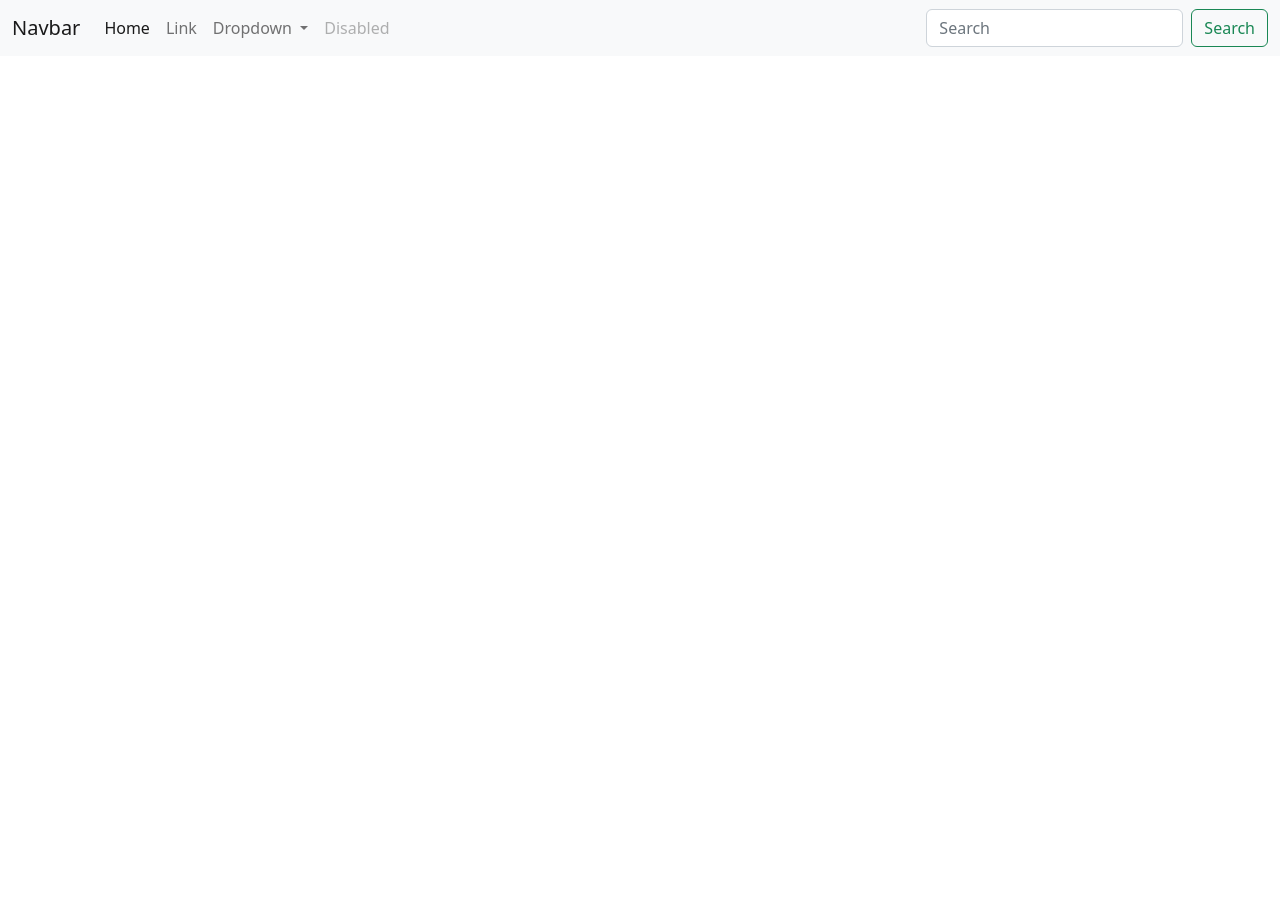
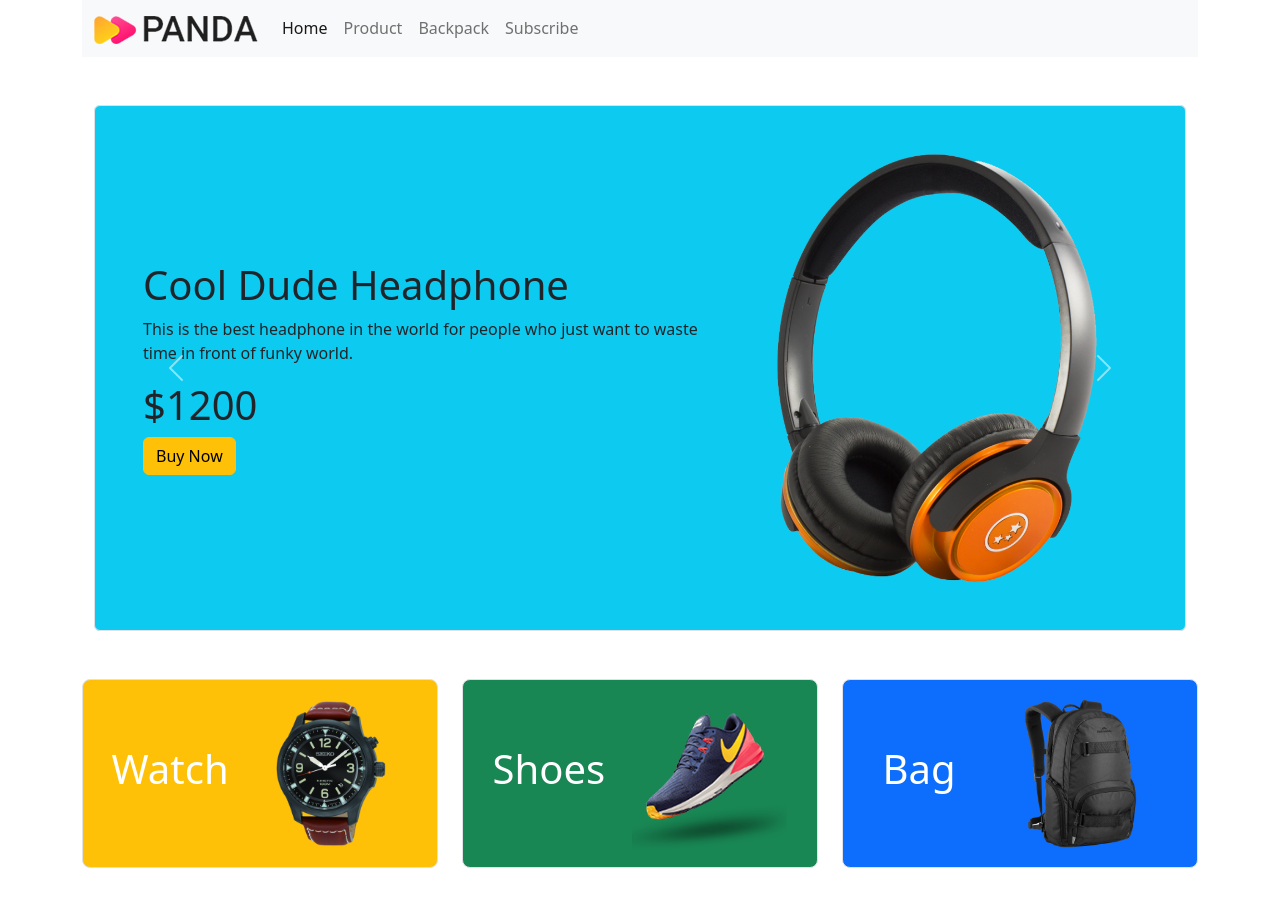
Before and after one commit to shoyaibislam24/panda-commerce-bootstrap, a plain HTML site: page index.html in a window 1280 px wide. Before the commit the page ends 800 px from the top, so only its background shows below. Drawn offline with Linux system fonts and the light colour scheme.

Commit message:
added product

```diff
--- a/index.html
+++ b/index.html
@@ -9,10 +9,12 @@
 
 </head>
 <body>
-<header>
+<header class="container">
     <nav class="navbar navbar-expand-lg bg-light">
-        <div class="container-fluid">
-          <a class="navbar-brand" href="#">Navbar</a>
+        <div class="container">
+          <a class="navbar-brand" href="#">
+            <img src="images/logo.png" alt=""  >
+          </a>
           <button class="navbar-toggler" type="button" data-bs-toggle="collapse" data-bs-target="#navbarSupportedContent" aria-controls="navbarSupportedContent" aria-expanded="false" aria-label="Toggle navigation">
             <span class="navbar-toggler-icon"></span>
           </button>
@@ -22,31 +24,116 @@
                 <a class="nav-link active" aria-current="page" href="#">Home</a>
               </li>
               <li class="nav-item">
-                <a class="nav-link" href="#">Link</a>
-              </li>
-              <li class="nav-item dropdown">
-                <a class="nav-link dropdown-toggle" href="#" role="button" data-bs-toggle="dropdown" aria-expanded="false">
-                  Dropdown
-                </a>
-                <ul class="dropdown-menu">
-                  <li><a class="dropdown-item" href="#">Action</a></li>
-                  <li><a class="dropdown-item" href="#">Another action</a></li>
-                  <li><hr class="dropdown-divider"></li>
-                  <li><a class="dropdown-item" href="#">Something else here</a></li>
-                </ul>
+                <a class="nav-link" href="#">Product</a>
               </li>
               <li class="nav-item">
-                <a class="nav-link disabled">Disabled</a>
+                <a class="nav-link" href="#">Backpack</a>
               </li>
+              <li class="nav-item">
+                <a class="nav-link" href="#">Subscribe</a>
+              </li>
+
+
             </ul>
-            <form class="d-flex" role="search">
-              <input class="form-control me-2" type="search" placeholder="Search" aria-label="Search">
-              <button class="btn btn-outline-success" type="submit">Search</button>
-            </form>
+
           </div>
         </div>
       </nav>
+
+      <!-- slider start -->
+      <section class="mt-5">
+        <div class="container">
+          <div id="carouselExampleControls" class="carousel slide " data-ride="carousel">
+              <div class="carousel-inner">
+                <div class="carousel-item active bg-info border rounded p-5">
+                  <div class="row align-items-center ">
+                      <div class="col-md-7">
+                          <h1>Mi LED TV 4A PRO 32</h1>
+                          <p>This is the best tv in the world for people who just to waste time in font of tv.</p>
+                          <h1 class="price">$1200</h1>
+                          <button class="buy-now-button btn btn-warning">Buy Now</button>
+                      </div>
+                      <div class="col-md-5">
+                          <img src="images/banner-images/tv.png" class="d-block w-100" alt="...">
+                      </div>
+                  </div>
+                </div>
+                <div class="carousel-item active bg-info border rounded p-5">
+                  <div class="row align-items-center ">
+                      <div class="col-md-7">
+                          <h1>X-Box for your living room</h1>
+                          <p>This is the best x-box in the world for people who just want to waste time in font of fake sports </p>
+                          <h1 class="price">$600</h1>
+                          <button class="buy-now-button btn btn-warning">Buy Now</button>
+                      </div>
+                      <div class="col-md-5">
+                          <img src="images/banner-images/xbox.png" class="d-block w-100" alt="...">
+                      </div>
+                  </div>
+                </div>
+                <div class="carousel-item active bg-info border rounded p-5">
+                  <div class="row align-items-center ">
+                      <div class="col-md-7">
+                          <h1>Cool Dude Headphone</h1>
+                          <p>This is the best headphone in the world for people who just want to waste time in front of funky world.</p>
+                          <h1 class="price">$1200</h1>
+                          <button class="buy-now-button btn btn-warning">Buy Now</button>
+                      </div>
+                      <div class="col-md-5">
+                          <img src="images/banner-images/headphone.png" class="d-block w-100" alt="...">
+                      </div>
+                  </div>
+                </div>
+
+
+
+              </div>
+              <button class="carousel-control-prev" type="button" data-bs-target="#carouselExampleControls" data-bs-slide="prev">
+                <span class="carousel-control-prev-icon" aria-hidden="true"></span>
+                <span class="visually-hidden">Previous</span>
+              </button>
+              <button class="carousel-control-next" type="button" data-bs-target="#carouselExampleControls" data-bs-slide="next">
+                <span class="carousel-control-next-icon" aria-hidden="true"></span>
+                <span class="visually-hidden">Next</span>
+              </button>
+            </div>
+      </div>
+      </section>
 </header>
+
+<main>
+  <!-- categories Start -->
+  <section>
+    <div class="container overflow-hidden text-center my-5">
+      <div class="row gy-5">
+        <!-- single catagory -->
+
+        <div class="col-lg-4 col-md-6 col-sm-12 col-12">
+          <div class="p-3 border bg-warning d-flex align-items-center justify-content-around rounded-3">
+            <h1 class="text-white">Watch </h1>
+            <img src="images/categories/watch.png" alt="">
+          </div>
+        </div>
+
+        <div class="col-lg-4 col-md-6 col-sm-12 col-12">
+          <div class="p-3 border bg-success d-flex align-items-center justify-content-around rounded-3">
+            <h1 class="text-white">Shoes </h1>
+            <img src="images/categories/shoes.png" alt="">
+          </div>
+        </div>
+
+        <div class="col-lg-4 col-md-6 col-sm-12 col-12">
+          <div class="p-3 border bg-primary d-flex align-items-center justify-content-around rounded-3">
+            <h1 class="text-white">Bag </h1>
+            <img src="images/categories/bag.png" alt="">
+          </div>
+        </div>
+
+      </div>
+    </div>
+  </section>
+  <!-- categories End -->
+</main>
 
 
     <script src="bootstrap/bootstrap.min.js"></script>
```
